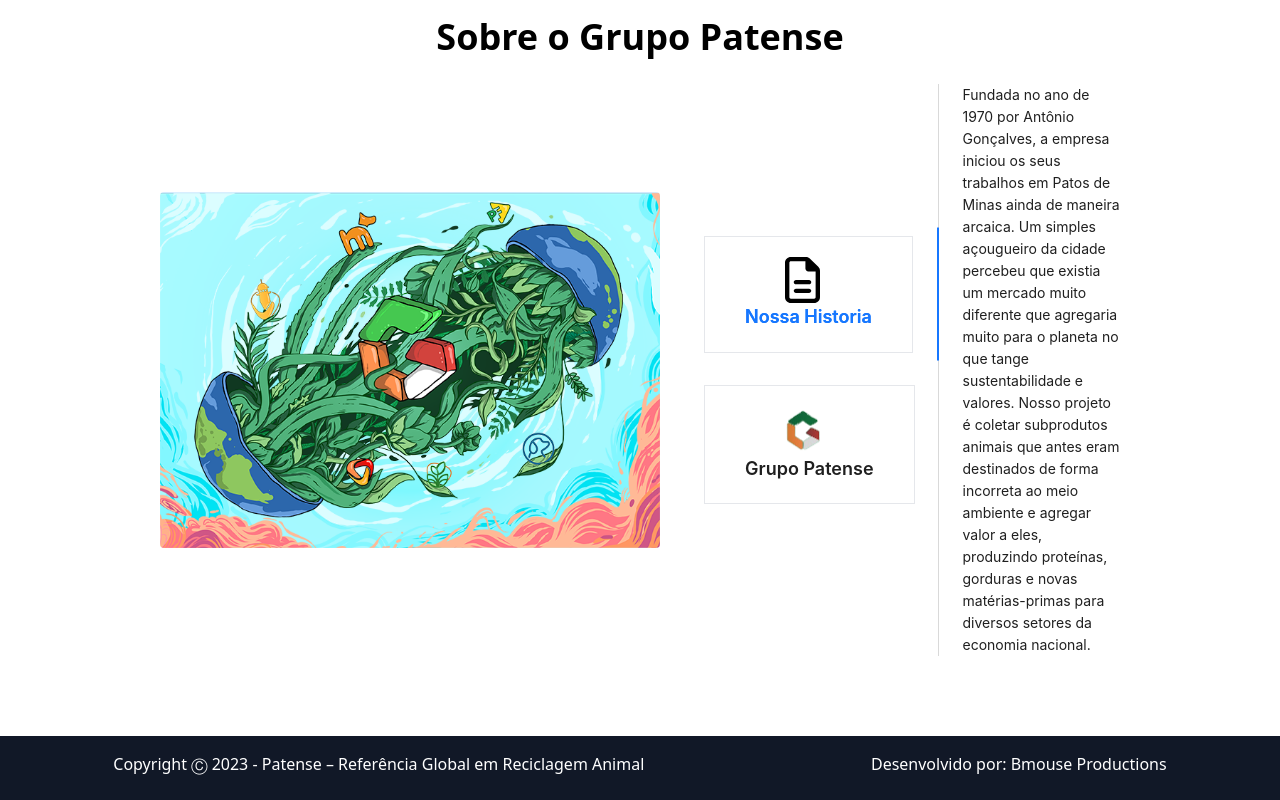
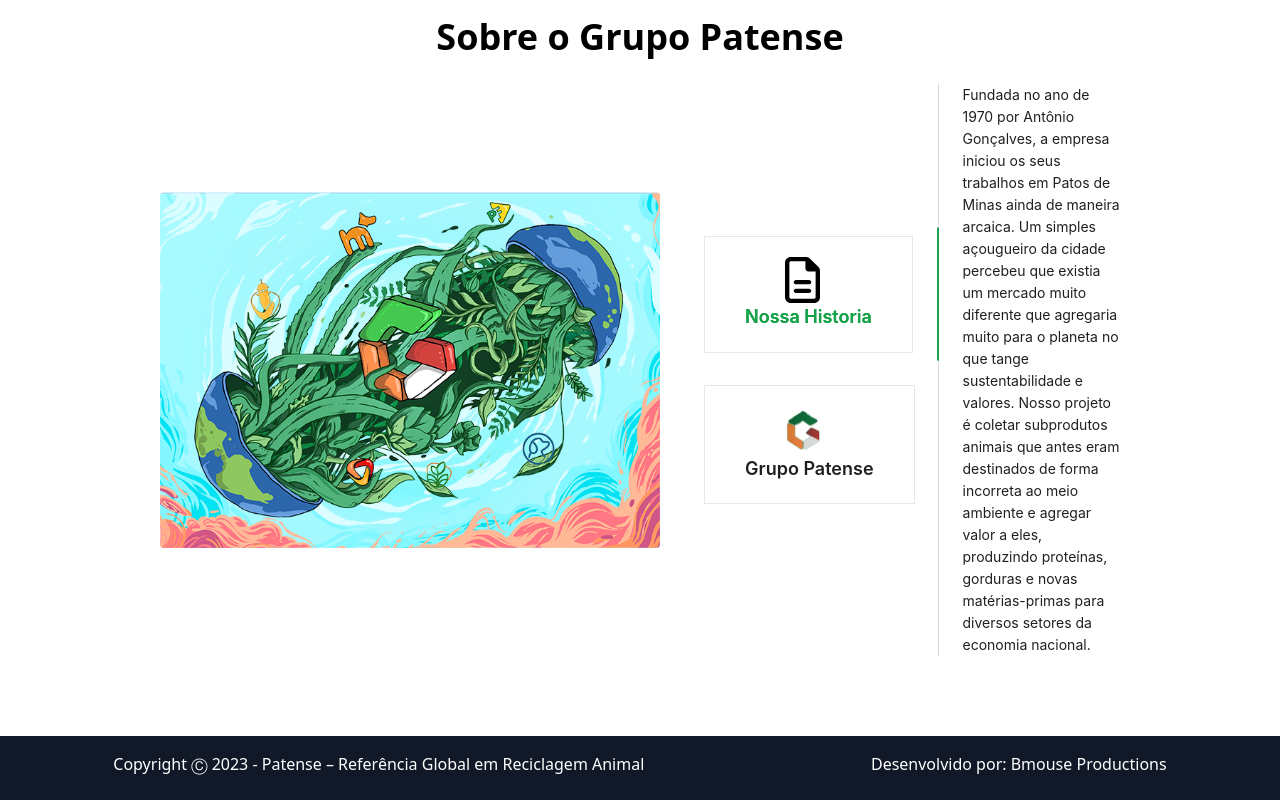
Before and after one commit to matheustxr/LP-Patense, a React (Vite) app: page / in a window 1280 px wide. Shown: the part 2144-2944 px from the top of the page. Built offline with nearby package versions, Linux system fonts and the light colour scheme.

Commit message:
LP pronta para ser enviada para a aprovação

```diff
--- a/src/components/Footer.jsx
+++ b/src/components/Footer.jsx
@@ -1,7 +1,3 @@
-
-
-
-
 
 export default function Footer(){
     return(
--- a/src/styles/Global.css
+++ b/src/styles/Global.css
@@ -18,15 +18,15 @@
 
 
 
-:where(.css-dev-only-do-not-override-15rg2km).ant-tabs .ant-tabs-tab.ant-tabs-tab-active .ant-tabs-tab-btn {
+.ant-tabs .ant-tabs-tab.ant-tabs-tab-active .ant-tabs-tab-btn {
     color: #16a34a ;
     text-shadow: 0 0 0.25px currentcolor;
 }
 
-:where(.css-dev-only-do-not-override-15rg2km).ant-tabs .ant-tabs-tab:hover {
+.ant-tabs .ant-tabs-tab:hover {
     color: #ca8a04;
 }
 
-:where(.css-dev-only-do-not-override-15rg2km).ant-tabs .ant-tabs-ink-bar {
+.ant-tabs .ant-tabs-ink-bar {
     background: #16a34a;
 }
```
